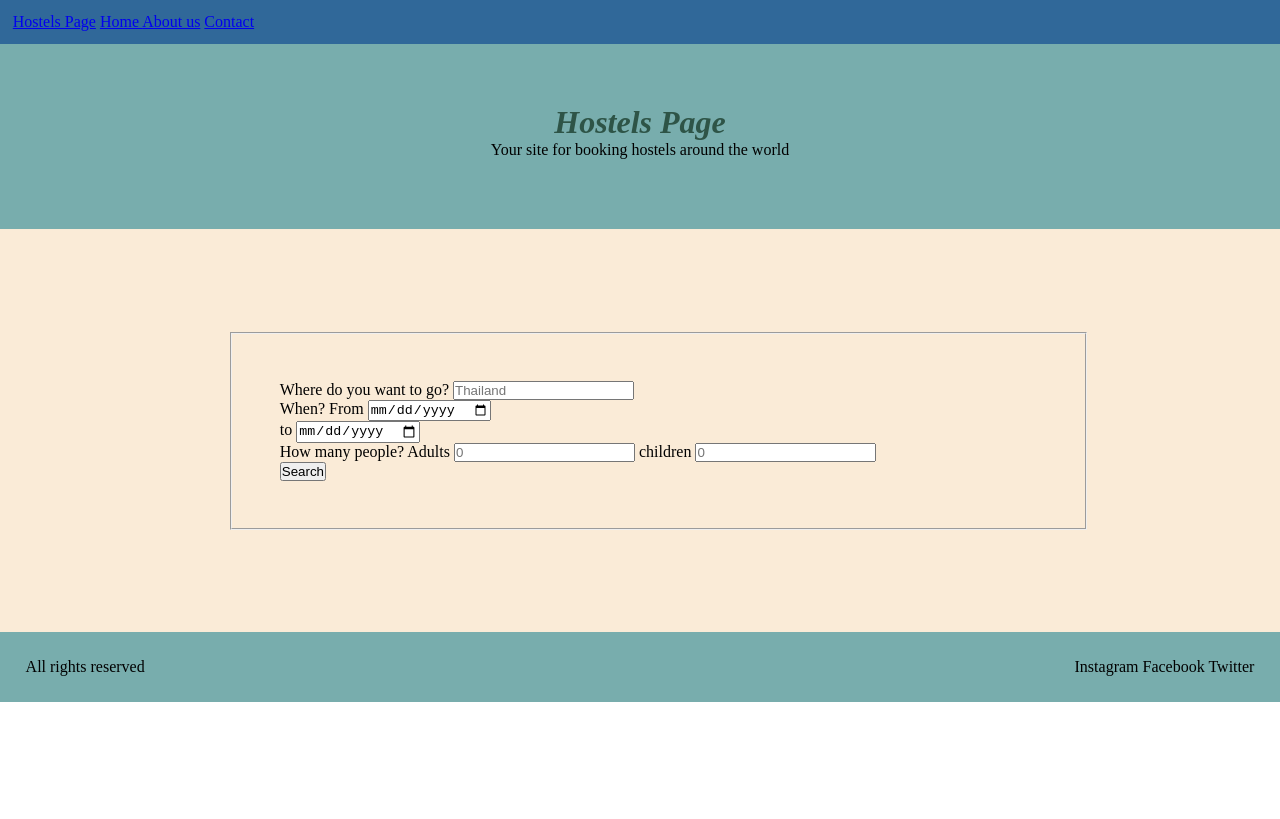
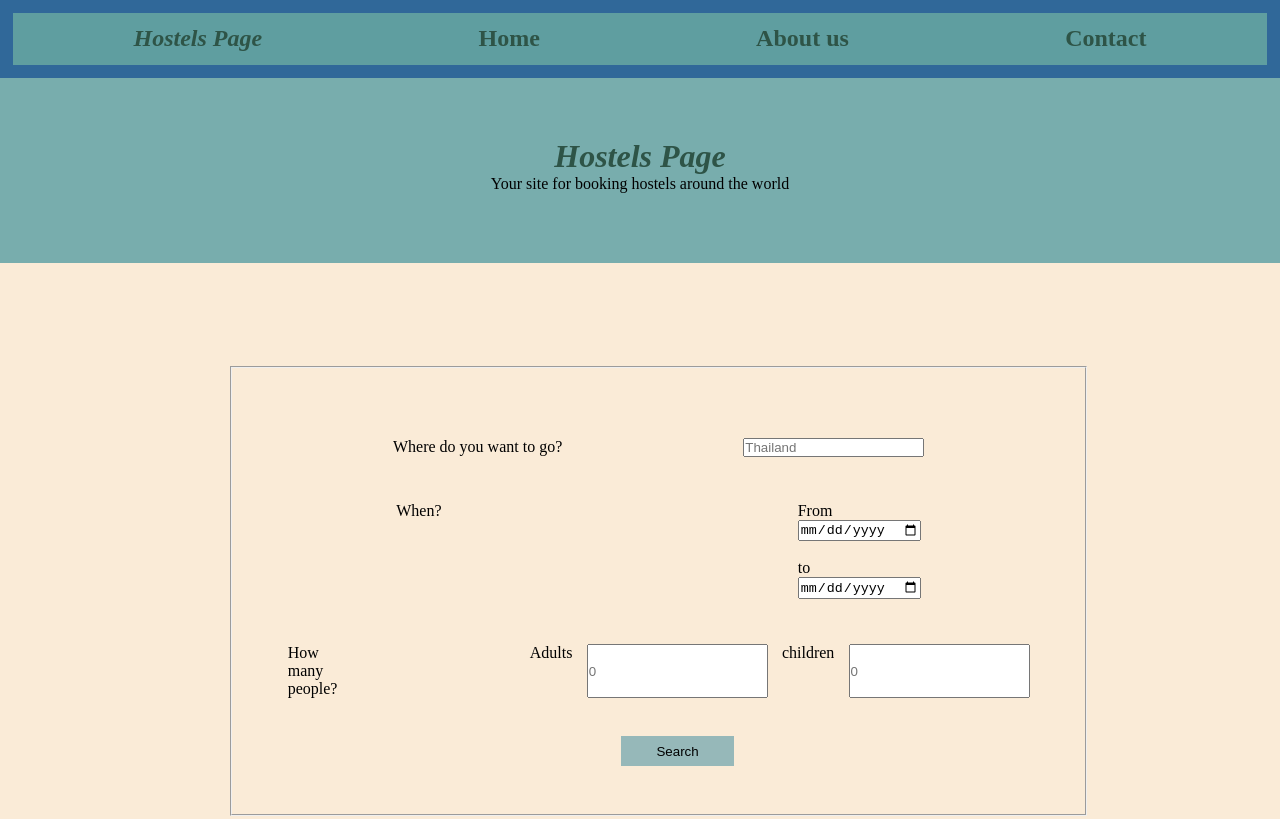
Before and after one commit to CDianaprince/arquitectura_CSS_-BEM, a plain HTML site: page index.html in a window 1280 px wide. Shown: the top 819 px of the page. Drawn offline with Linux system fonts and the light colour scheme.

Commit message:
arreglos css

```diff
--- a/Assets/css/style.css
+++ b/Assets/css/style.css
@@ -8,21 +8,21 @@
     padding: 1%;
 }
 
-.header_Navigator{
+.navigator{
    display: flex;
    justify-content: space-around;
    background-color: cadetblue;
    padding: 1%;
 }
 
-.Navigator_icon{
+.navigator_icon{
     text-decoration: none;
     color: rgb(46, 84, 71);
     font-weight: 700;
     font-size: x-large;
 }
 
-.Navigator_icon--cursive{
+.navigator_icon--cursive{
     font-style:italic;
 }
 
@@ -33,13 +33,13 @@
     line-height: 180%;
 }
 
-.title h1{
+.title__h1{
     color: rgb(46, 84, 71);
     font-weight: 700;
     font-style:italic;
 }
 
-.main_form{
+.main{
     padding: 8%;
     background-color: antiquewhite;
     padding-left: 18%;
@@ -47,26 +47,25 @@
 }
 
 
-fieldset{
+.fieldset{
     width: 80%;
     padding: 5%;
-
 }
 
 
-.form_div-1{
+.fieldset__div-1{
     display: flex;
     justify-content: space-around;
     padding: 3%;
 }
 
-.form_div-2{
+.fieldset__div-2{
     display: flex;
 gap: 5%;
 justify-content: center;
 padding: 3%;}
 
-.form_div-2-span{
+.fieldset__div-2__span{
     display: flex;
     flex-direction: column;
     padding-left: 45%;
@@ -74,11 +73,11 @@ padding: 3%;}
 
 }
 
-.span_label-2{
+.fieldset__div-2__span__label__2{
  width: 5%;
 }
 
-.form_div-3{
+.fieldset__div-3{
     display: flex;
     gap: 2% ;
     justify-content: center;
@@ -86,11 +85,11 @@ padding: 3%;}
     padding-bottom: 5%;
 }
 
-.div-3_span{
+.fieldset__div-3__span{
     padding-right: 25%;
 }
 
-.form_button{
+.fieldset__button{
     text-align: center;
     padding:1%;
     width: 15%;
--- a/index.html
+++ b/index.html
@@ -28,7 +28,7 @@
 
     <div class="title">
 
-        <h1>Hostels Page</h1>
+        <h1  class="title__h1">Hostels Page</h1>
         <p>Your site for booking hostels around the world</p>
 
     </div>
```
